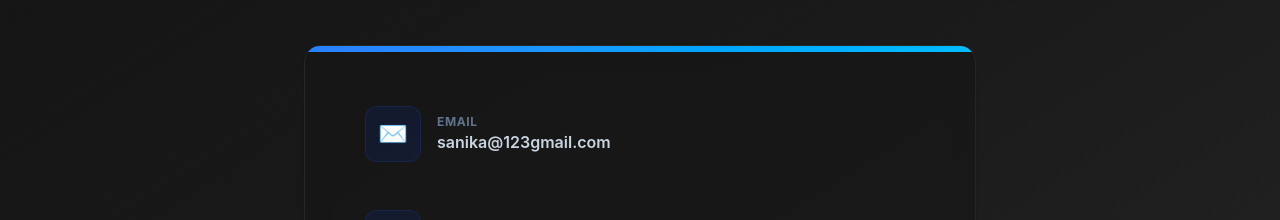
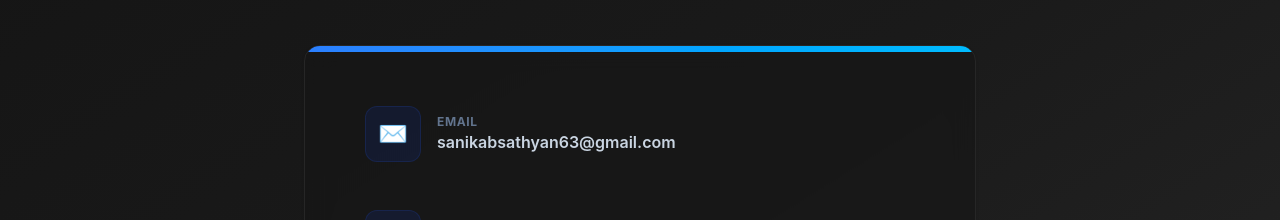
Before and after one commit to sanikasathyan456/portfolio, a React app: page / in a window 1280 px wide. Shown: the part 4200-4420 px from the top of the page. Built offline with nearby package versions, Linux system fonts and the light colour scheme; the HTML template or start-up script is replaced by a standard one.

Commit message:
update ui

```diff
--- a/src/components/Contact.jsx
+++ b/src/components/Contact.jsx
@@ -20,7 +20,7 @@ function Contact(){
             </div>
             <div>
               <p className="text-xs font-bold uppercase tracking-wider text-slate-500">Email</p>
-              <p className="text-base font-semibold text-slate-300">sanika@123gmail.com</p>
+              <p className="text-base font-semibold text-slate-300">sanikabsathyan63@gmail.com</p>
             </div>
           </div>
 
```
